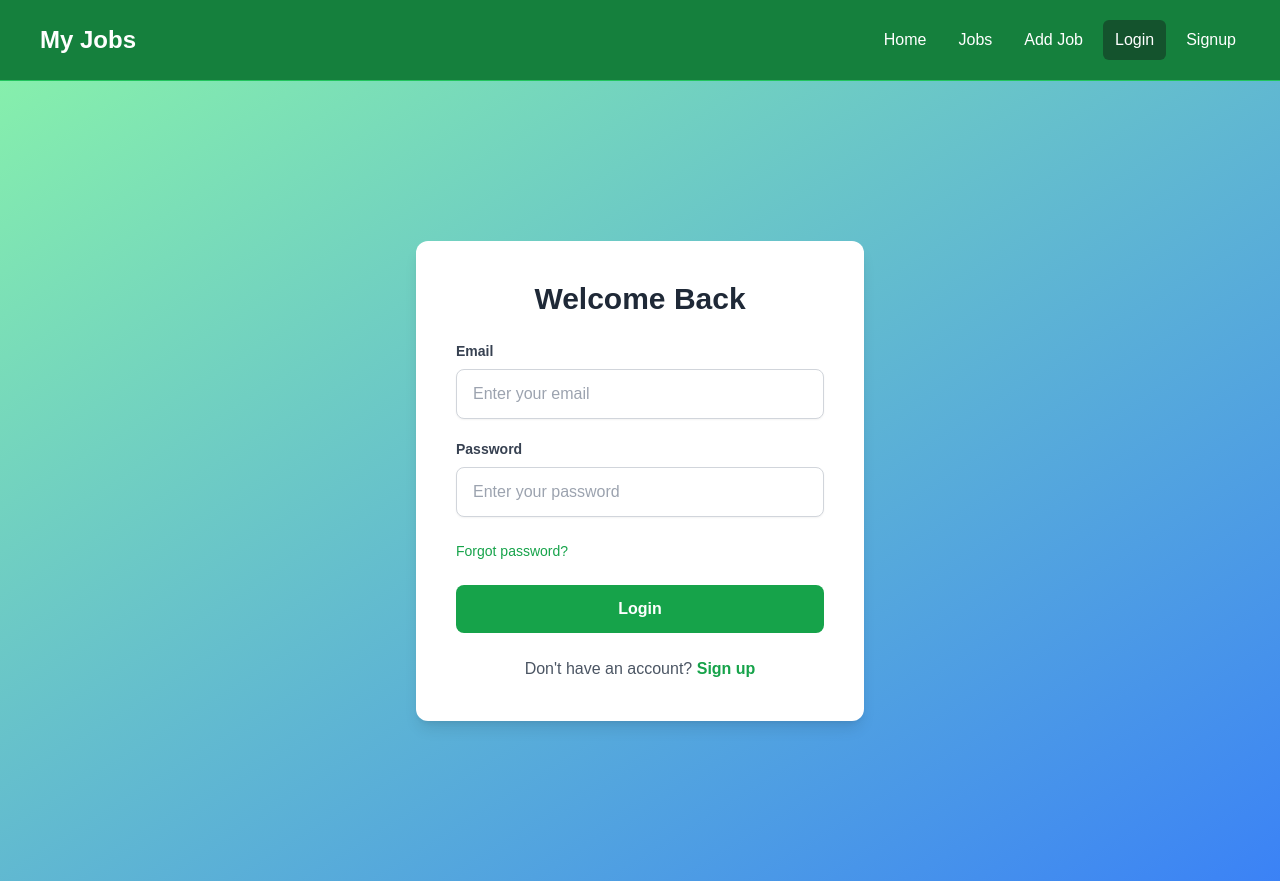
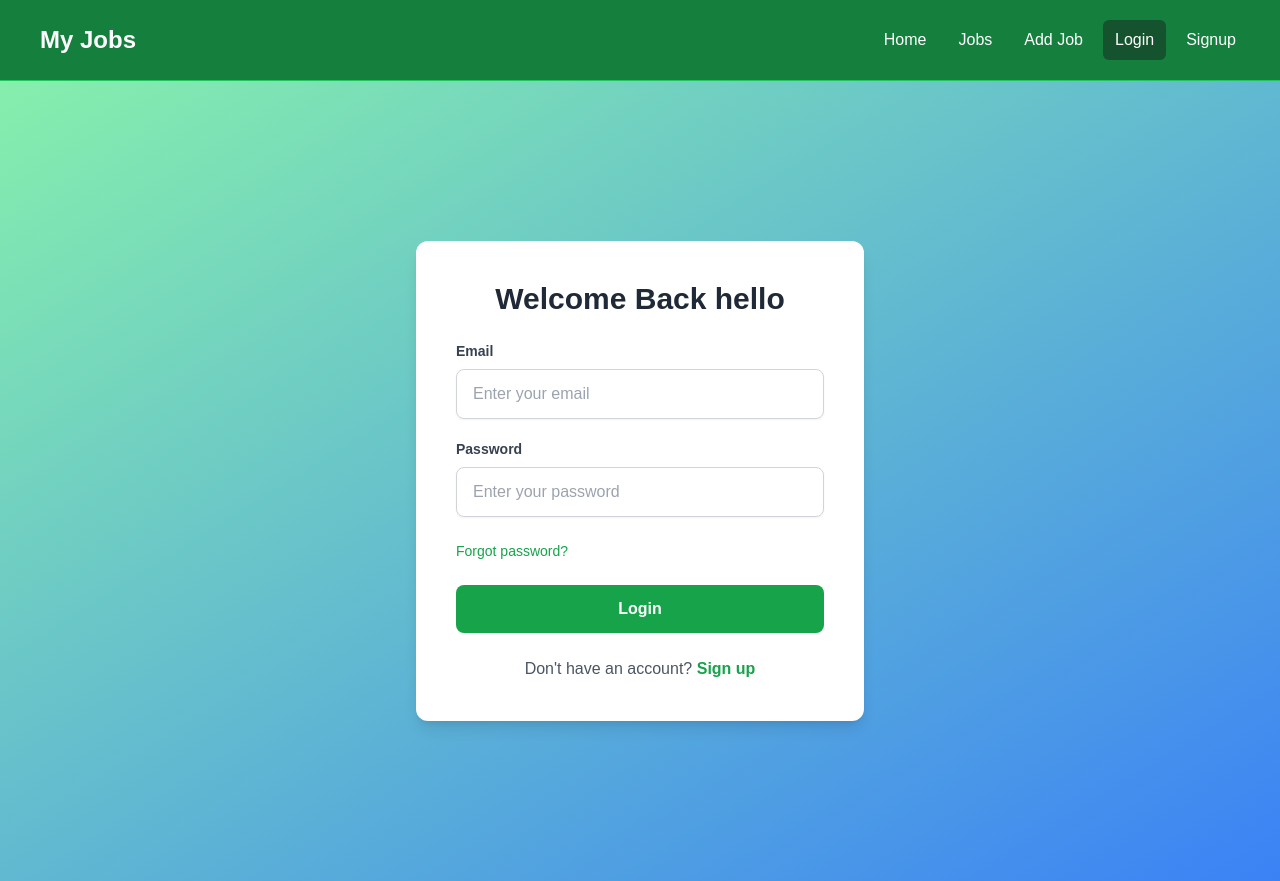
Before and after one commit to ashiqur-russel/Job-Listing, a Vue app in the folder vue-project/: page /login in a window 1280 px wide. Built offline with nearby package versions, Linux system fonts and the light colour scheme.

Commit message:
Store setup with vuex

```diff
--- a/vue-project/package.json
+++ b/vue-project/package.json
@@ -16,7 +16,8 @@
     "primeicons": "^7.0.0",
     "vue": "^3.4.29",
     "vue-router": "^4.4.5",
-    "vue-spinner": "^1.0.4"
+    "vue-spinner": "^1.0.4",
+    "vuex": "^4.1.0"
   },
   "devDependencies": {
     "@vitejs/plugin-vue": "^5.0.5",
--- a/vue-project/src/main.js
+++ b/vue-project/src/main.js
@@ -5,8 +5,10 @@ import router from "./router/index.js";
 
 import { createApp } from "vue";
 import App from "./App.vue";
+import store from "./store/moduels/store";
 const app = createApp(App);
 
 app.use(router);
+app.use(store);
 
 app.mount("#app");
--- /dev/null
+++ b/vue-project/src/store/moduels/auth/actions.js
@@ -0,0 +1 @@
+export default {};
--- /dev/null
+++ b/vue-project/src/store/moduels/auth/getters.js
@@ -0,0 +1 @@
+export default {};
--- /dev/null
+++ b/vue-project/src/store/moduels/auth/index.js
@@ -0,0 +1,15 @@
+import actions from "./actions";
+import getters from "./getters";
+import mutations from "./mutations";
+
+export default {
+  namespaced: true,
+  state() {
+    return {
+      name: "hello",
+    };
+  },
+  mutations: {},
+  getters: {},
+  actions: {},
+};
--- /dev/null
+++ b/vue-project/src/store/moduels/auth/mutations.js
@@ -0,0 +1 @@
+export default {};
--- /dev/null
+++ b/vue-project/src/store/moduels/store.js
@@ -0,0 +1,17 @@
+import { createStore } from "vuex";
+
+export default createStore({
+  modules: {
+    auth: {
+      namespaced: true,
+      state() {
+        return {
+          name: "hello",
+        };
+      },
+      mutations: {},
+      actions: {},
+      getters: {},
+    },
+  },
+});
--- a/vue-project/src/views/Login.vue
+++ b/vue-project/src/views/Login.vue
@@ -1,5 +1,10 @@
 <script setup>
-import { ref } from "vue";
+import { ref, computed } from "vue";
+import { useStore, mapState } from "vuex";
+
+const store = useStore();
+
+const name = computed(() => store.state.auth.name);
 </script>
 
 <template>
@@ -8,7 +13,7 @@ import { ref } from "vue";
   >
     <div class="bg-white p-10 rounded-xl shadow-lg max-w-md w-full">
       <h2 class="text-3xl font-bold mb-6 text-center text-gray-800">
-        Welcome Back
+        Welcome Back {{ name }}
       </h2>
 
       <form>
```
Also changed, not shown: 1 other file (tests, documents, lock files or other folders).
